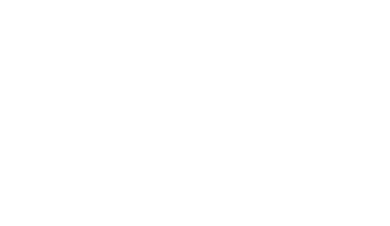
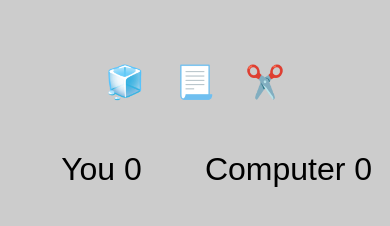
Before and after one commit to Irusou/RockPaperScissors, a plain HTML site: page FromScratch_version/index.html in a window 390 px wide. Drawn offline with Linux system fonts and the light colour scheme.

Commit message:
index design

```diff
--- a/FromScratch_version/index.html
+++ b/FromScratch_version/index.html
@@ -4,9 +4,25 @@
     <meta charset="UTF-8">
     <meta http-equiv="X-UA-Compatible" content="IE=edge">
     <meta name="viewport" content="width=device-width, initial-scale=1.0">
+    <link rel="stylesheet" href="style.css">
+    <script type="text/javascript" src="script.js"></script>
     <title>Scratch Version</title>
 </head>
 <body>
-
+    <div class="selections">
+        <button class="selection">🧊</button>
+        <button class="selection">📃</button>
+        <button class="selection">✂️</button>
+    </div>
+    <div class="results">
+        <div>
+            You
+            <span class="result-score">0</span>
+        </div>
+        <div>
+            Computer
+            <span class="result-score">0</span>
+        </div>
+    </div>
 </body>
 </html>
--- a/FromScratch_version/style.css
+++ b/FromScratch_version/style.css
@@ -0,0 +1,68 @@
+body {
+    background-color: #ccc;
+    font-family: Arial, Helvetica, sans-serif;
+    font-size: 2rem;
+}
+
+.selections {
+    margin: 0;
+    padding-top: 10%;
+    display: flex;
+    justify-content: center;
+}
+
+.selection {
+    background: none;
+    border: none;
+    cursor: pointer;
+    font-size: 3.5rem;
+    padding: 25px;
+    transition: 200ms;
+}
+
+.selection:hover {
+    transform: scale(1.5);
+}
+
+.results {
+    padding-top: 3%;
+    display: grid;
+    justify-content: center;
+    grid-template-columns: repeat(2, 1fr);
+    justify-items: center;
+    align-items: center;
+}
+
+@media (max-width: 470px) {
+    body {
+        background-color: #ccc;
+    }
+
+    .selections {
+        padding-top: 40px;
+        display: flex;
+        justify-content: center;
+    }
+
+    .selection {
+        background: none;
+        border: none;
+        cursor: pointer;
+        padding: 15px;
+        font-size: 2rem;
+        transition: 200ms;
+    }
+
+    .selection:hover {
+        transform: scale(1.3);
+    }
+
+    .results {
+        padding-top: 35px;
+        display: grid;
+        justify-content: center;
+        grid-template-columns: repeat(2, 1fr);
+        justify-items: center;
+        align-items: center;
+    }
+}
```
